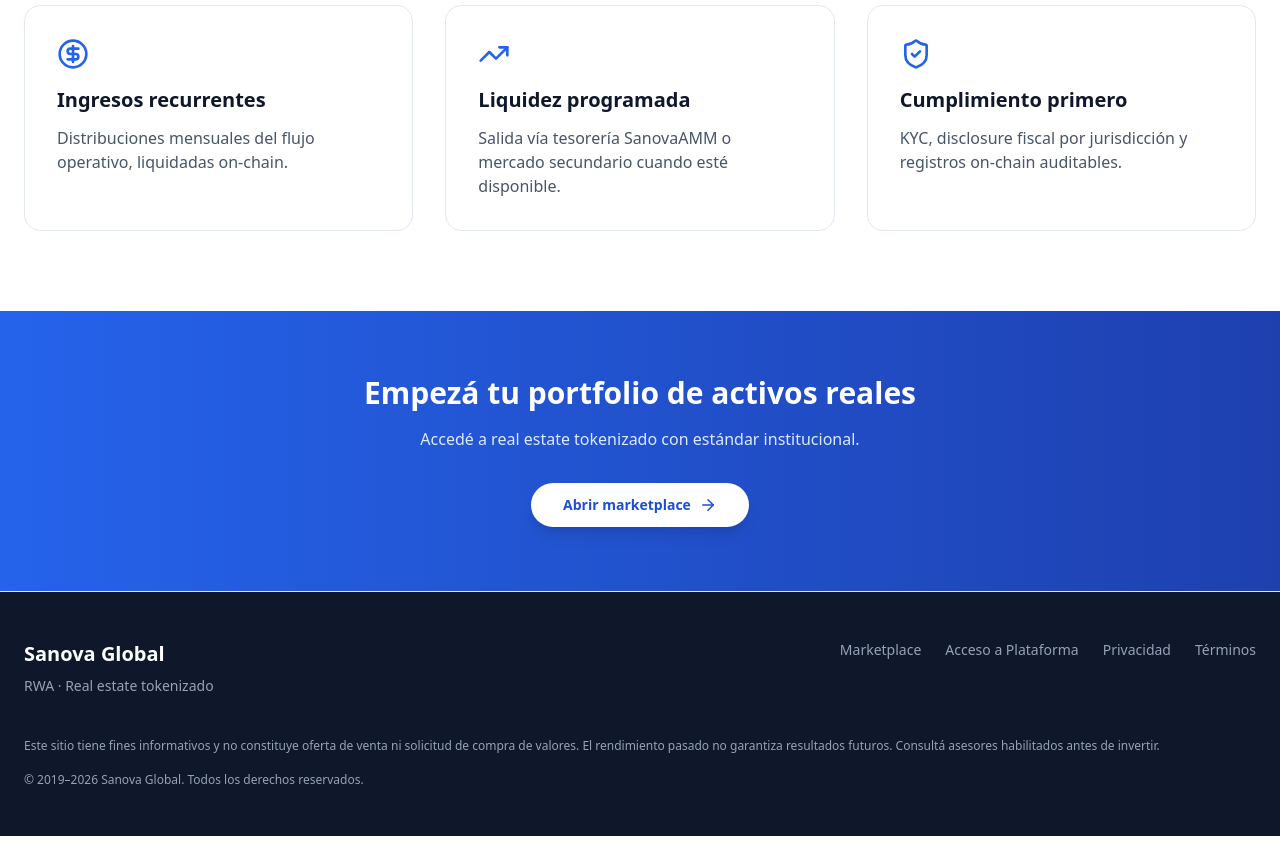
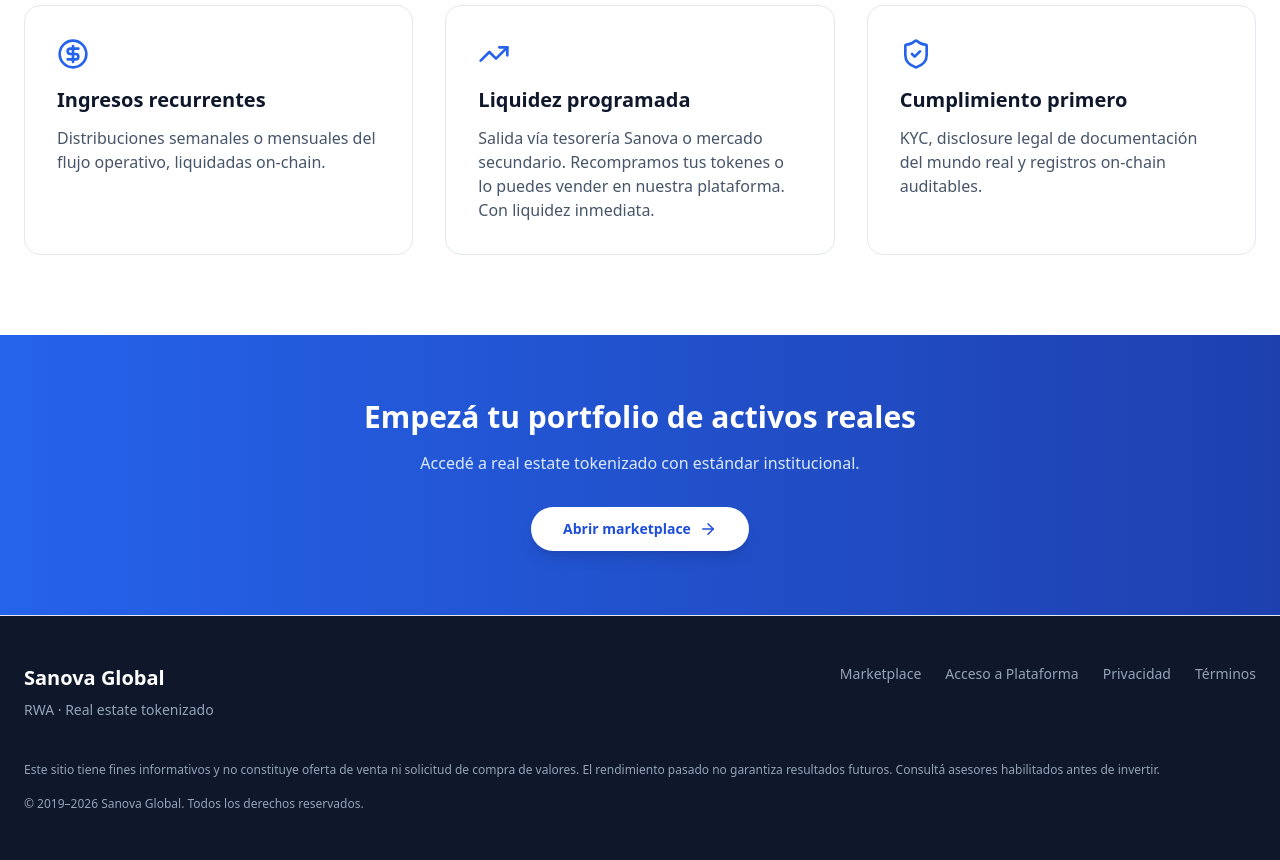
Before and after one commit to claudioschejter-stack/sano.token, a Next.js app in the folder apps/web/: page / in a window 1280 px wide. Shown: the part 3420-4280 px from the top of the page. Before the commit the page ends 4256 px from the top, so only its background shows below. Built offline with nearby package versions, Linux system fonts and the light colour scheme.

Commit message:
﻿Landing: actualizar textos de beneficios RWA en español
Actualiza copy de ingresos recurrentes, liquidez programada y cumplimiento en la seccion Por que Sanova RWA.

Co-authored-by: Cursor <cursoragent@cursor.com>

```diff
--- a/apps/web/src/i18n/locales/es.ts
+++ b/apps/web/src/i18n/locales/es.ts
@@ -154,11 +154,13 @@ export const es = {
     benefits: {
       title: 'Por qué Sanova RWA',
       incomeTitle: 'Ingresos recurrentes',
-      incomeDesc: 'Distribuciones mensuales del flujo operativo, liquidadas on-chain.',
+      incomeDesc: 'Distribuciones semanales o mensuales del flujo operativo, liquidadas on-chain.',
       liquidityTitle: 'Liquidez programada',
-      liquidityDesc: 'Salida vía tesorería SanovaAMM o mercado secundario cuando esté disponible.',
+      liquidityDesc:
+        'Salida vía tesorería Sanova o mercado secundario. Recompramos tus tokenes o lo puedes vender en nuestra plataforma. Con liquidez inmediata.',
       complianceTitle: 'Cumplimiento primero',
-      complianceDesc: 'KYC, disclosure fiscal por jurisdicción y registros on-chain auditables.'
+      complianceDesc:
+        'KYC, disclosure legal de documentación del mundo real y registros on-chain auditables.'
     },
     cta: {
       title: 'Empezá tu portfolio de activos reales',
```
